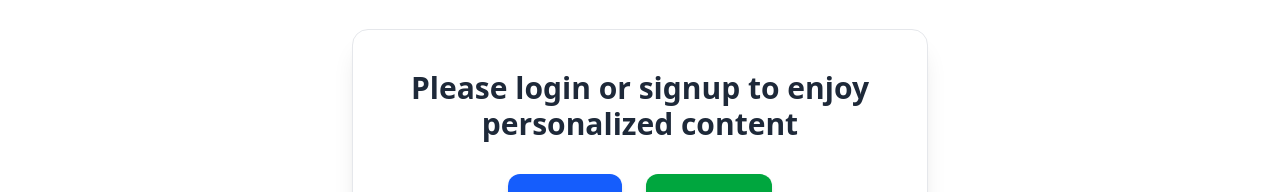
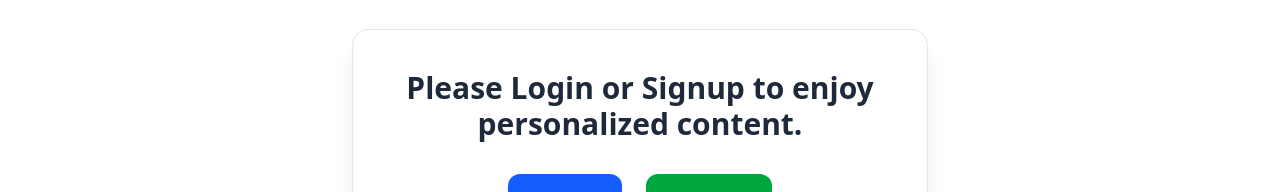
Before and after one commit to Zilan-Hasnath-Lithon/Yesgram-frontend, a React (Vite) app: page / in a window 1280 px wide. Shown: the part 224-416 px from the top of the page. Built offline with nearby package versions, Linux system fonts and the light colour scheme.

Commit message:
Home.jsx

```diff
--- a/src/pages/Home.jsx
+++ b/src/pages/Home.jsx
@@ -51,7 +51,7 @@ const Home = () => {
                 {!user ? (
                     <div className="text-center space-y-8 bg-white p-10 rounded-2xl shadow-xl border border-gray-200 max-w-xl w-full">
                         <p className="text-3xl font-bold text-gray-800">
-                            Please login or signup to enjoy personalized content
+                            Please Login or Signup to enjoy personalized content.
                         </p>
 
                         <div className="flex gap-6 justify-center">
```
